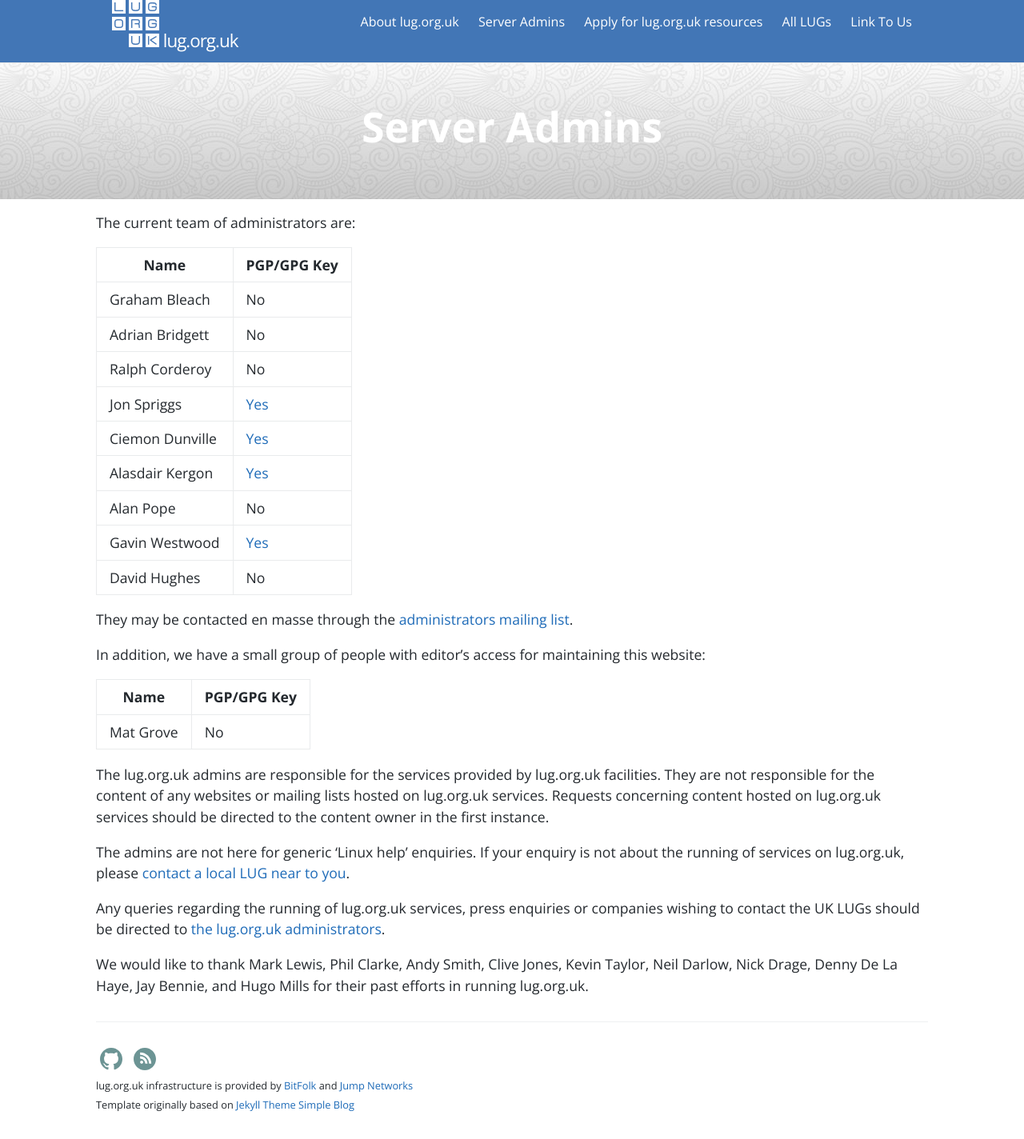
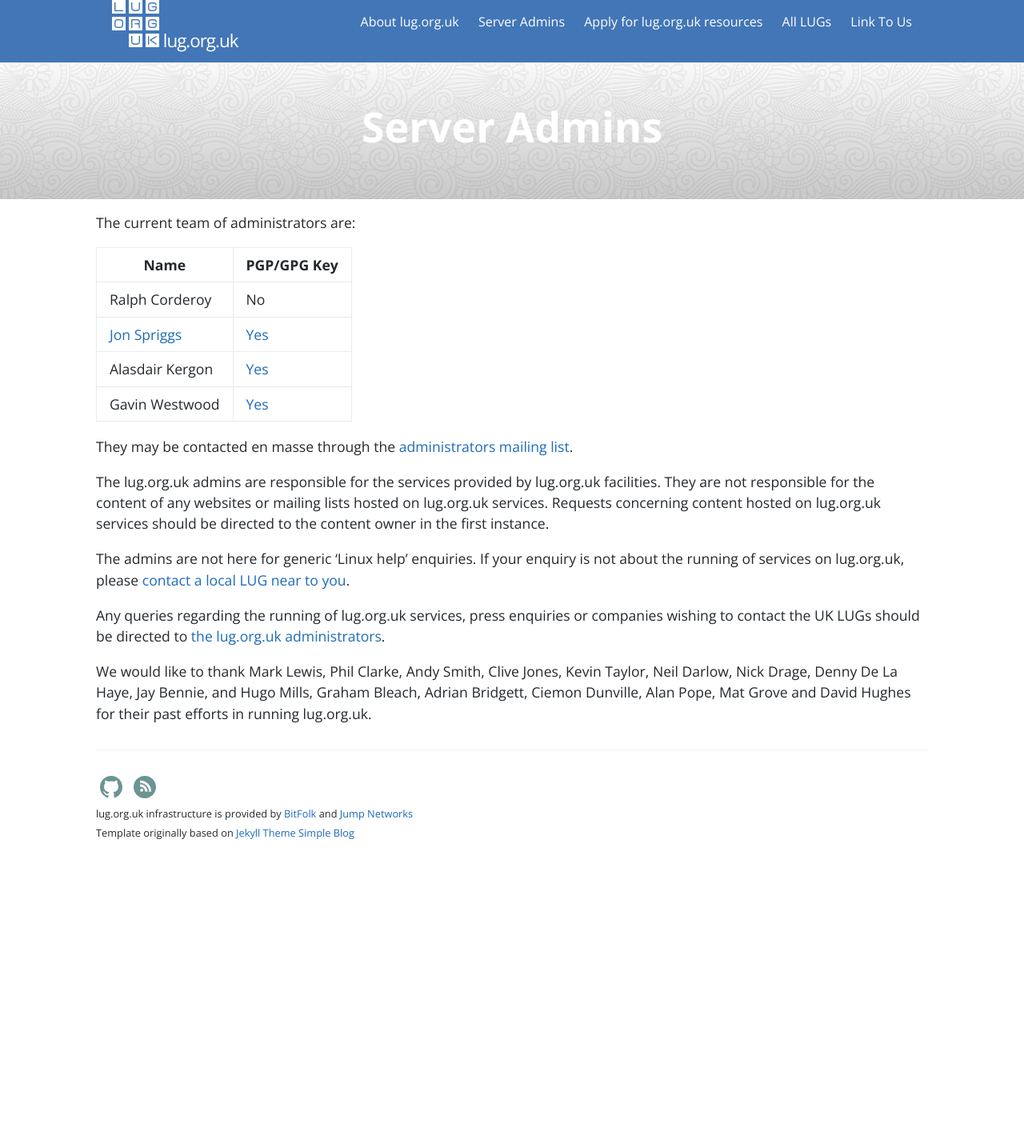
Before and after one commit to lugorguk/lug.org.uk-website, a Jekyll site: the page built from admins.md, in a window 1280 px wide. Shown: the whole page at 80% size. Built offline with Jekyll 4.4.1, drawn with Linux system fonts in a browser that asks for light colours; after the commit the page ends 1084 px from its top, so only the background shows below that.

Commit message:
Tidied up admins page
This closes issue #24

```diff
--- a/admins.md
+++ b/admins.md
@@ -7,23 +7,12 @@ The current team of administrators are:
 
 | Name | PGP/GPG Key |
 |------|-------------|
-| Graham Bleach | No |
-| Adrian Bridgett | No |
 | Ralph Corderoy | No |
-| Jon Spriggs | [Yes](http://keybase.io/JonTheNiceGuy) |
-| Ciemon Dunville | [Yes](http://keyserver.ubuntu.com:11371/pks/lookup?op=get&search=0x62E9B754B1723692) |
+| [Jon Spriggs](mailto:jon@sprig.gs) | [Yes](http://keybase.io/JonTheNiceGuy) |
 | Alasdair Kergon | [Yes](http://pgp.mit.edu:11371/pks/lookup?op=get&search=0x28F50196C43802EB) |
-| Alan Pope | No |
 | Gavin Westwood | [Yes](https://keys.alderwick.co.uk/pks/lookup?op=get&search=0xA28A42ADF634CBC5) |
-| David Hughes | No |
 
 They may be contacted en masse through the [administrators mailing list](mailto:admin@lug.org.uk).
-
-In addition, we have a small group of people with editor's access for maintaining this website:
-
-| Name | PGP/GPG Key |
-|------|-------------|
-| Mat Grove | No |
 
 The lug.org.uk admins are responsible for the services provided by lug.org.uk facilities. They are not responsible for the content of any websites or mailing lists hosted on lug.org.uk services. Requests concerning content hosted on lug.org.uk services should be directed to the content owner in the first instance.
 
@@ -31,4 +20,4 @@ The admins are not here for generic 'Linux help' enquiries. If your enquiry is n
 
 Any queries regarding the running of lug.org.uk services, press enquiries or companies wishing to contact the UK LUGs should be directed to [the lug.org.uk administrators](mailto:admin@lug.org.uk).
 
-We would like to thank Mark Lewis, Phil Clarke, Andy Smith, Clive Jones, Kevin Taylor, Neil Darlow, Nick Drage, Denny De La Haye, Jay Bennie, and Hugo Mills for their past efforts in running lug.org.uk.
+We would like to thank Mark Lewis, Phil Clarke, Andy Smith, Clive Jones, Kevin Taylor, Neil Darlow, Nick Drage, Denny De La Haye, Jay Bennie, and Hugo Mills, Graham Bleach, Adrian Bridgett, Ciemon Dunville, Alan Pope, Mat Grove and David Hughes for their past efforts in running lug.org.uk.
```
